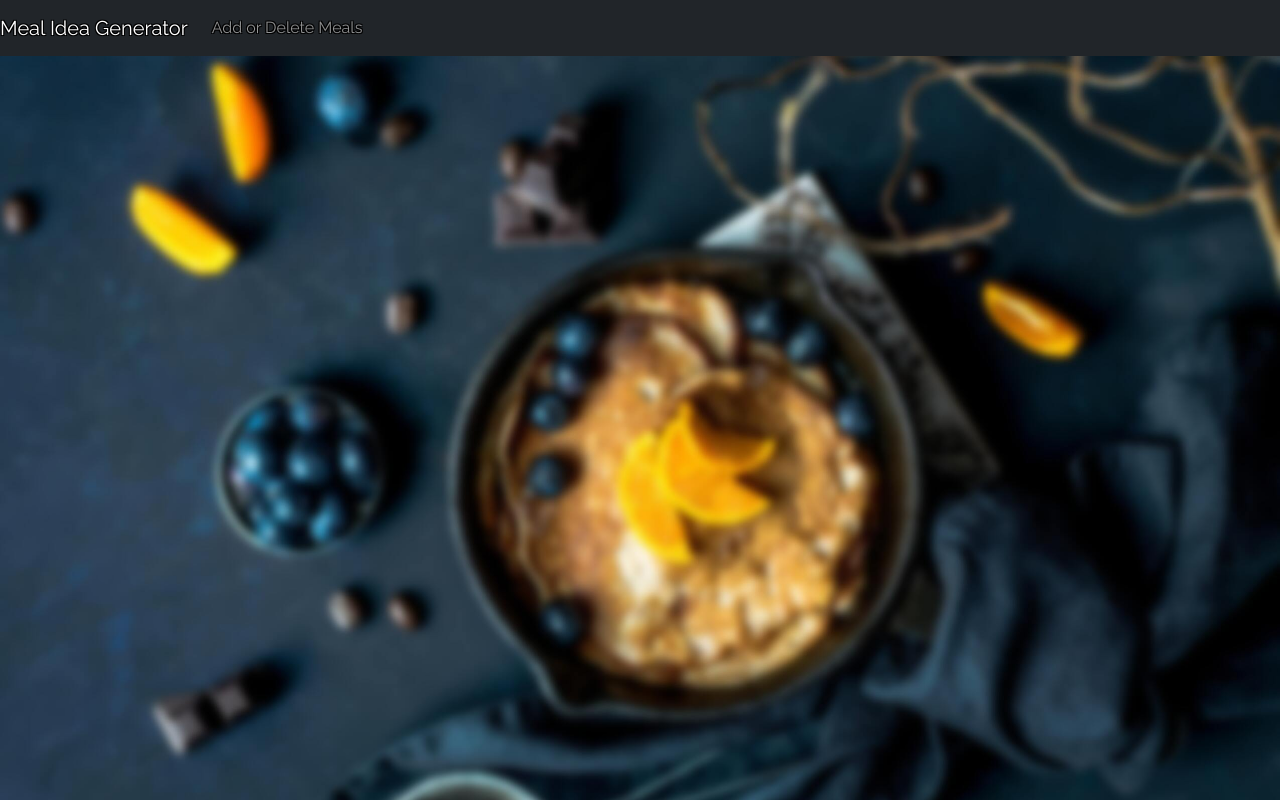
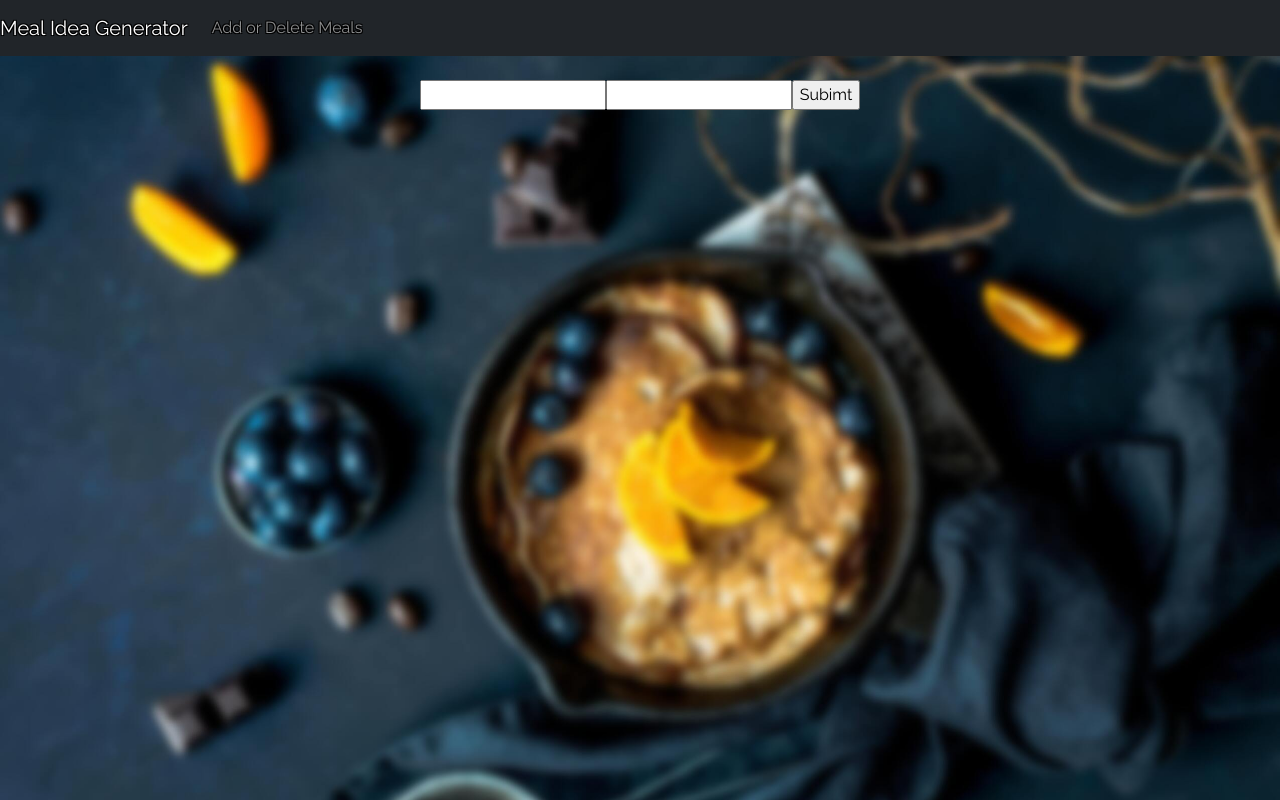
Before and after one commit to akash5852/food-random-app, a React (Create React App) app in the folder client/: page /login in a window 1280 px wide. Built offline with nearby package versions, Linux system fonts and the light colour scheme; no server answers.

Commit message:
fixing login

```diff
--- a/client/src/App.js
+++ b/client/src/App.js
@@ -5,6 +5,8 @@ import "bootstrap/dist/css/bootstrap.min.css";
 
 import CreateMeal from "./components/Create.js";
 import RandomMeal from "./components/Random.js";
+import Register from "./components/Register.js"
+import Login from "./components/Login.js"
 class App extends Component {
   render() {
     return (
@@ -22,6 +24,8 @@ class App extends Component {
             </div>
           </nav>
           <br />
+          <Route exact path="/register" component={Register}/>
+          <Route exact path="/login" component={Login}/>
           <Route path="/addMeal" component={CreateMeal} />
           <Route path="/" exact component={RandomMeal} />
           </div>
--- /dev/null
+++ b/client/src/components/Login.js
@@ -0,0 +1,47 @@
+import { useHistory } from "react-router";
+import { useEffect } from "react";
+import axios from "axios";
+
+const Login = () => {
+    const history = useHistory();
+
+    const handleLogin = async (e) => {
+        e.preventDefault();
+        const form = e.target;
+        const user = {
+            username: form[0].value,
+            password: form[1].value
+        }
+        try {
+            const res = await axios.post("http://localhost:5000/login", user);
+            let data = res.data;
+            console.log(data);
+            localStorage.setItem("token", data.token);
+            console.log(data.token);
+        } catch (e) {
+            console.log(e);
+        }
+
+    }
+
+    useEffect(() => {
+        fetch("/isUserAuth", {
+            headers: {
+                "access-token": localStorage.getItem("token")
+            }
+        })
+        .then(res => res.json())
+        .then(data => data.isLoggedIn ? history.push("/"): null)
+    }, [])
+
+    return (
+        <form onSubmit={e => handleLogin(e)}>
+            <input required />
+            <input required type ="password"/>
+            <input type = "submit" value= "Subimt"/>
+        </form>
+    )
+
+
+}
+export default Login
```
Also changed, not shown: client/src/components/Register.js (added), 1 other file (tests, documents, lock files or other folders).
